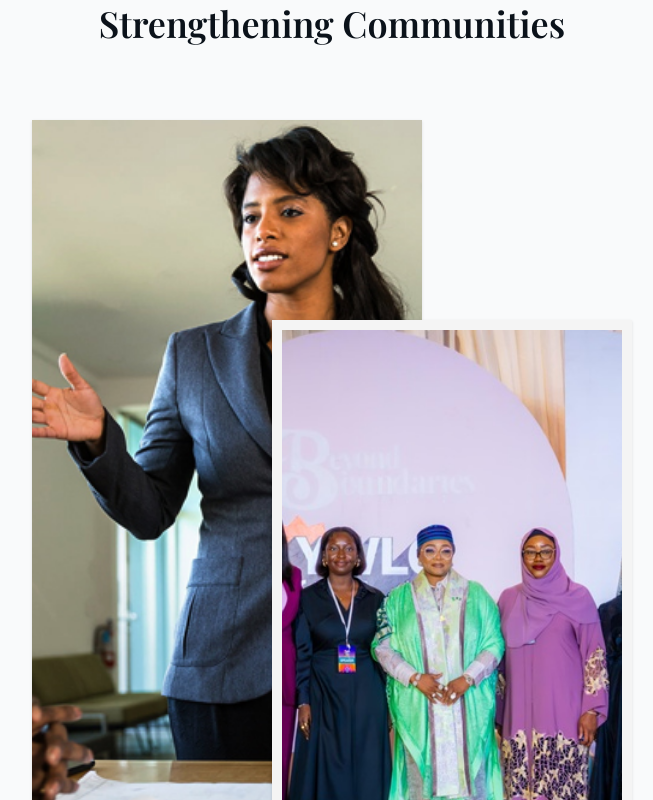
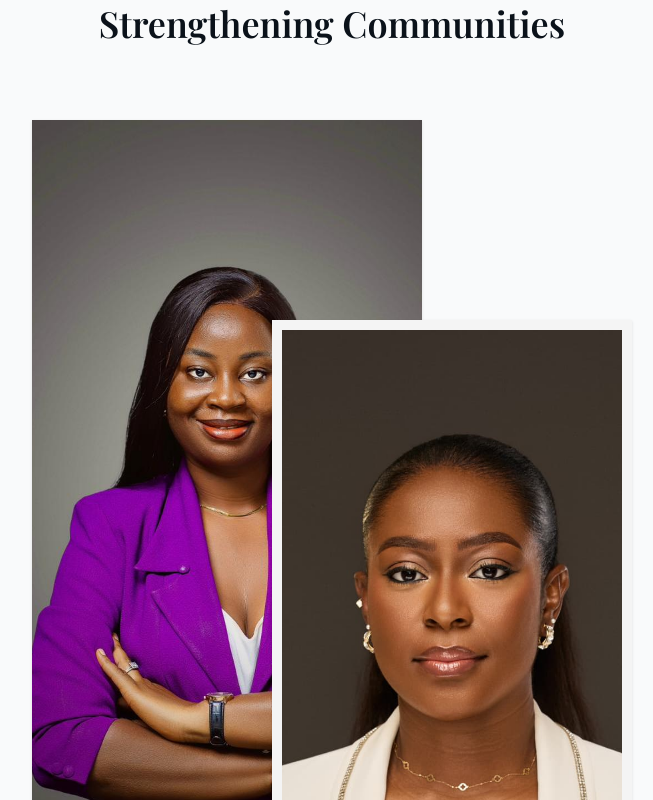
Before and after one commit to springpetSoftwares/Vestra.com, a React (Vite) app: page /social in a window 1280 px wide. Shown: the part 980-1780 px from the top of the page, without its empty margins (308-961 px from the left). Built offline with nearby package versions, Linux system fonts and the light colour scheme; a web font is replaced by a local one.

Commit message:
social iages

```diff
--- a/src/pages/Social/socialbody.tsx
+++ b/src/pages/Social/socialbody.tsx
@@ -43,8 +43,8 @@ const textReveal: Variants = {
 };
 
 const socialsbody: React.FC<EmpoweringSectionProps> = ({
-  leftImage = "/social1.jpg",
-  rightImage = "/social2.jpg",
+  leftImage = "/bod3.jpeg",
+  rightImage = "/bod2.jpeg",
 }) => {
   return (
     <section className="w-full bg-background px-[10%] py-[7%] overflow-hidden">
```
